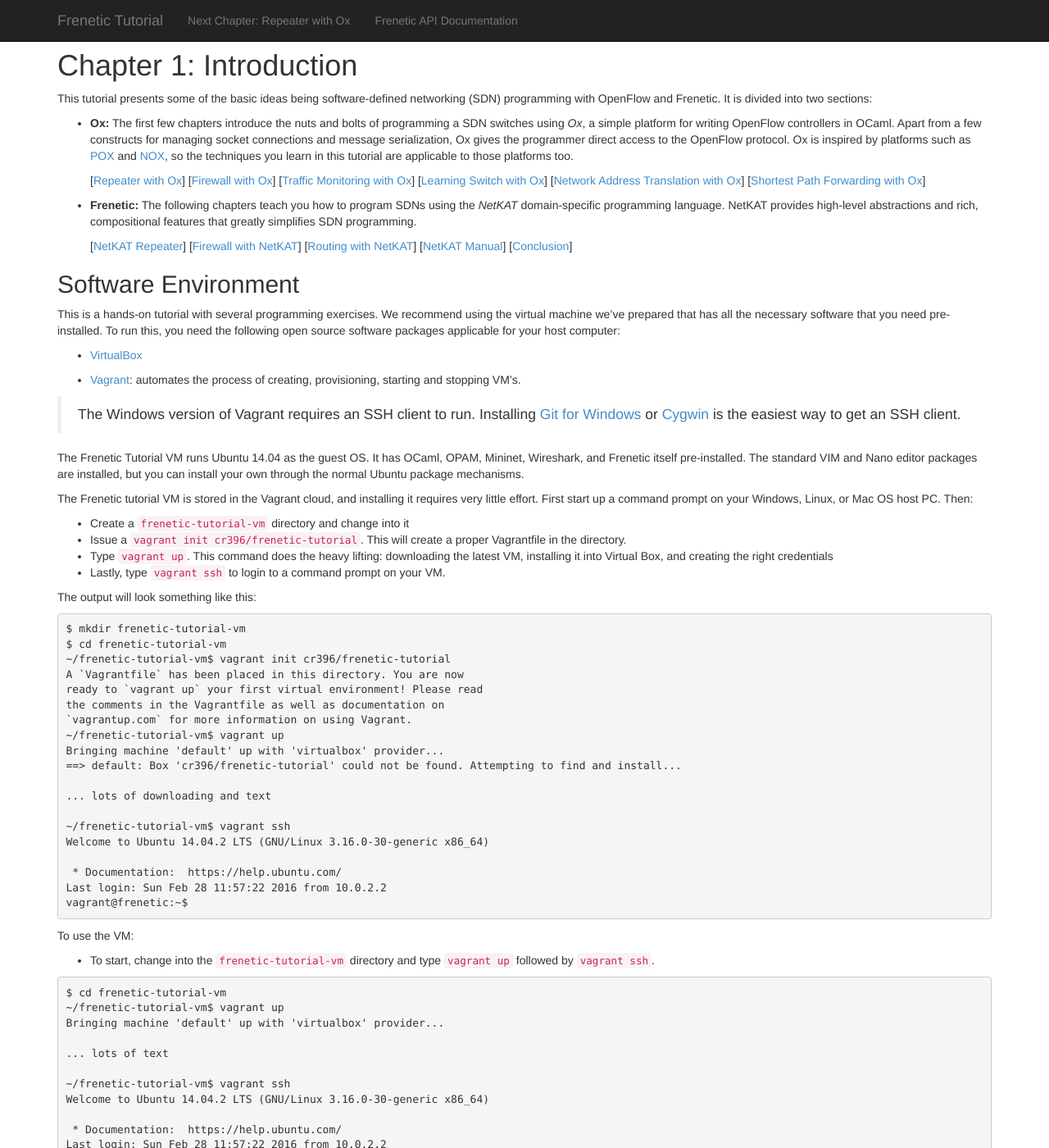
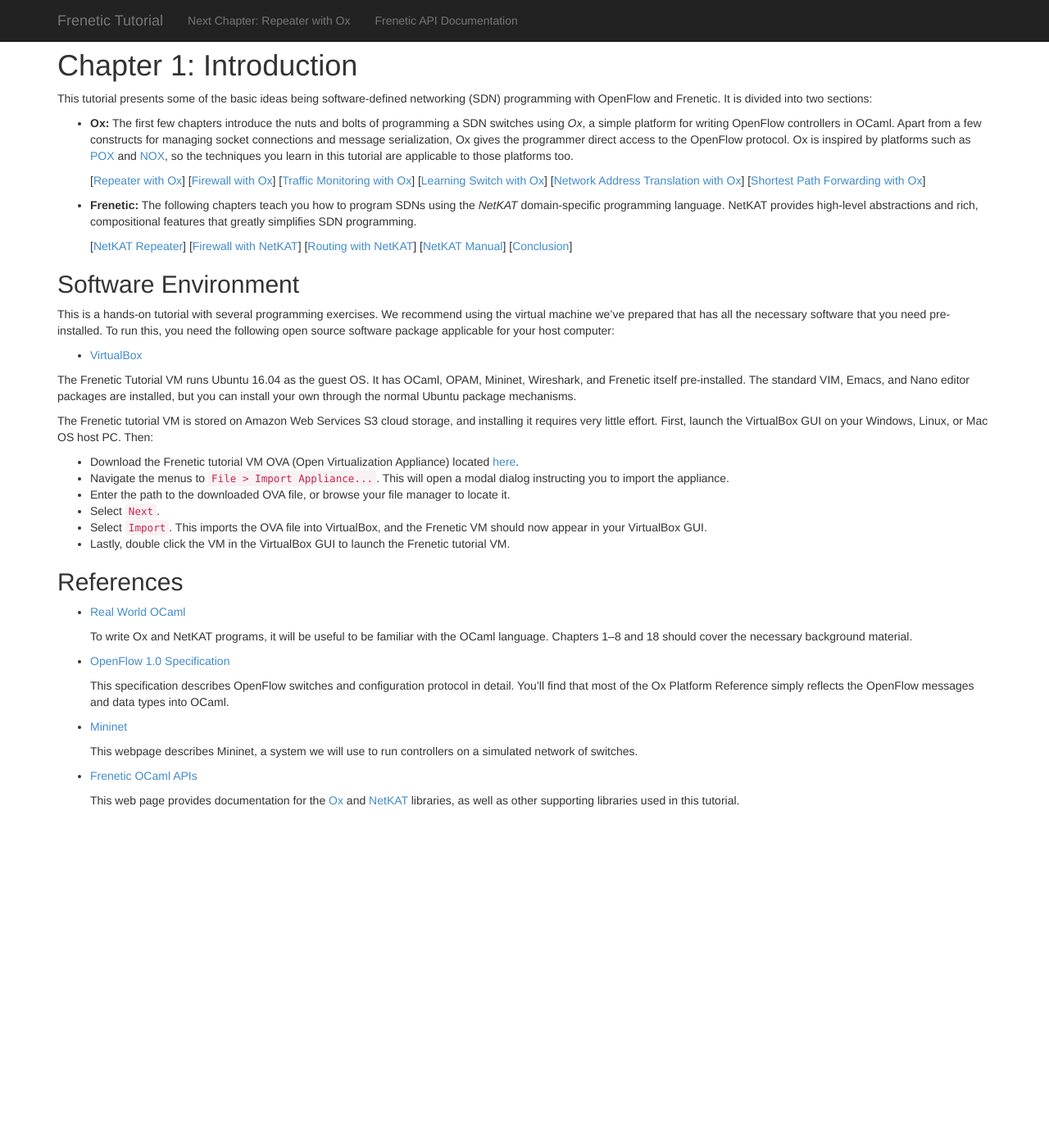
Before and after one commit to frenetic-lang/tutorials, a Jekyll site: the page built from Introduction/index.md, in a window 1280 px wide and 1400 px high. Shown: the whole window at 82% size. Built offline with Jekyll 4.4.1, drawn with Linux system fonts in a browser that asks for light colours; nearby versions of some CDN libraries; some of the changed text lies outside the part shown.

Commit message:
Update VM download instructions

```diff
--- a/Introduction/index.md
+++ b/Introduction/index.md
@@ -45,85 +45,30 @@
 
 This is a hands-on tutorial with several programming exercises.  We
 recommend using the virtual machine we've prepared that has all the
-necessary software that you need pre-installed.   To run this, you need the
-following open source software packages applicable for your host computer:
+necessary software that you need pre-installed. To run this, you need the
+following open source software package applicable for your host computer:
 
 - [VirtualBox](https://www.virtualbox.org/wiki/Downloads)
 
-- [Vagrant](http://www.vagrantup.com/downloads): automates the process of
-  creating, provisioning, starting and stopping VM's.
-
-> The Windows version of Vagrant requires an SSH client to run.  Installing
-> [Git for Windows](https://git-scm.com/download/win) or
-> [Cygwin](https://www.cygwin.com/) is the easiest way to get an SSH client.
-
-The Frenetic Tutorial VM runs Ubuntu 14.04 as the guest OS.  It has OCaml, OPAM, Mininet,
-Wireshark, and Frenetic itself pre-installed.  The standard VIM and Nano editor packages
+The Frenetic Tutorial VM runs Ubuntu 16.04 as the guest OS.  It has OCaml, OPAM, Mininet,
+Wireshark, and Frenetic itself pre-installed.  The standard VIM, Emacs, and Nano editor packages
 are installed, but you can install your own through the normal Ubuntu package mechanisms.
 
-The Frenetic tutorial VM is stored in the Vagrant cloud, and installing it requires
-very little effort.   First start up a command prompt on your Windows, Linux, or Mac
-OS host PC.  Then:
+The Frenetic tutorial VM is stored on Amazon Web Services S3 cloud storage, and
+installing it requires very little effort. First, launch the VirtualBox GUI on
+your Windows, Linux, or Mac OS host PC. Then:
 
-- Create a <code>frenetic-tutorial-vm</code> directory and change into it
-- Issue a <code>vagrant init cr396/frenetic-tutorial</code>.  This will create a
-  proper Vagrantfile in the directory.
-- Type <code>vagrant up</code>.  This command does the heavy lifting: downloading the
-  latest VM, installing it into Virtual Box, and creating the right credentials
-- Lastly, type <code>vagrant ssh</code> to login to a command prompt on your VM.
-
-The output will look something like this:
-
-~~~
-$ mkdir frenetic-tutorial-vm
-$ cd frenetic-tutorial-vm
-~/frenetic-tutorial-vm$ vagrant init cr396/frenetic-tutorial
-A `Vagrantfile` has been placed in this directory. You are now
-ready to `vagrant up` your first virtual environment! Please read
-the comments in the Vagrantfile as well as documentation on
-`vagrantup.com` for more information on using Vagrant.
-~/frenetic-tutorial-vm$ vagrant up
-Bringing machine 'default' up with 'virtualbox' provider...
-==> default: Box 'cr396/frenetic-tutorial' could not be found. Attempting to find and install...
-
-... lots of downloading and text
-
-~/frenetic-tutorial-vm$ vagrant ssh
-Welcome to Ubuntu 14.04.2 LTS (GNU/Linux 3.16.0-30-generic x86_64)
-
- * Documentation:  https://help.ubuntu.com/
-Last login: Sun Feb 28 11:57:22 2016 from 10.0.2.2
-vagrant@frenetic:~$
-~~~
-
-To use the VM:
-
-- To start, change into the <code>frenetic-tutorial-vm</code> directory and type <code>vagrant up</code> followed
-  by <code>vagrant ssh</code>.
-
-~~~
-$ cd frenetic-tutorial-vm
-~/frenetic-tutorial-vm$ vagrant up
-Bringing machine 'default' up with 'virtualbox' provider...
-
-... lots of text
-
-~/frenetic-tutorial-vm$ vagrant ssh
-Welcome to Ubuntu 14.04.2 LTS (GNU/Linux 3.16.0-30-generic x86_64)
-
- * Documentation:  https://help.ubuntu.com/
-Last login: Sun Feb 28 11:57:22 2016 from 10.0.2.2
-vagrant@frenetic:~$
-~~~
-
-- To stop, simply exit from the Frenetic VM command prompt.  Back at your host command prompt, type <code>vagrant
-  halt</code>.  This step is optional - if you forget and shut down your host machine, the Frenetic VM will
-  itself shut down cleanly beforehand.  But halting it will save you some memory and CPU cycles on the host.
-
-~~~
-vagrant@frenetic:~$ exit
-~/frenetic-tutorial-vm$ vagrant halt
-~~~
+ - Download the Frenetic tutorial VM OVA (Open Virtualization Appliance) located
+   [here](https://s3.amazonaws.com/plasma-umass/frenetic-tutorial-vm.ova).
+ - Navigate the menus to `File > Import Appliance...`. This will open a modal
+   dialog instructing you to import the appliance.
+ - Enter the path to the downloaded OVA file, or browse your file manager to
+   locate it.
+ - Select `Next`.
+ - Select `Import`. This imports the OVA file into VirtualBox, and the Frenetic
+   VM should now appear in your VirtualBox GUI.
+ - Lastly, double click the VM in the VirtualBox GUI to launch the Frenetic
+   tutorial VM.
 
 References
 ----------
```
